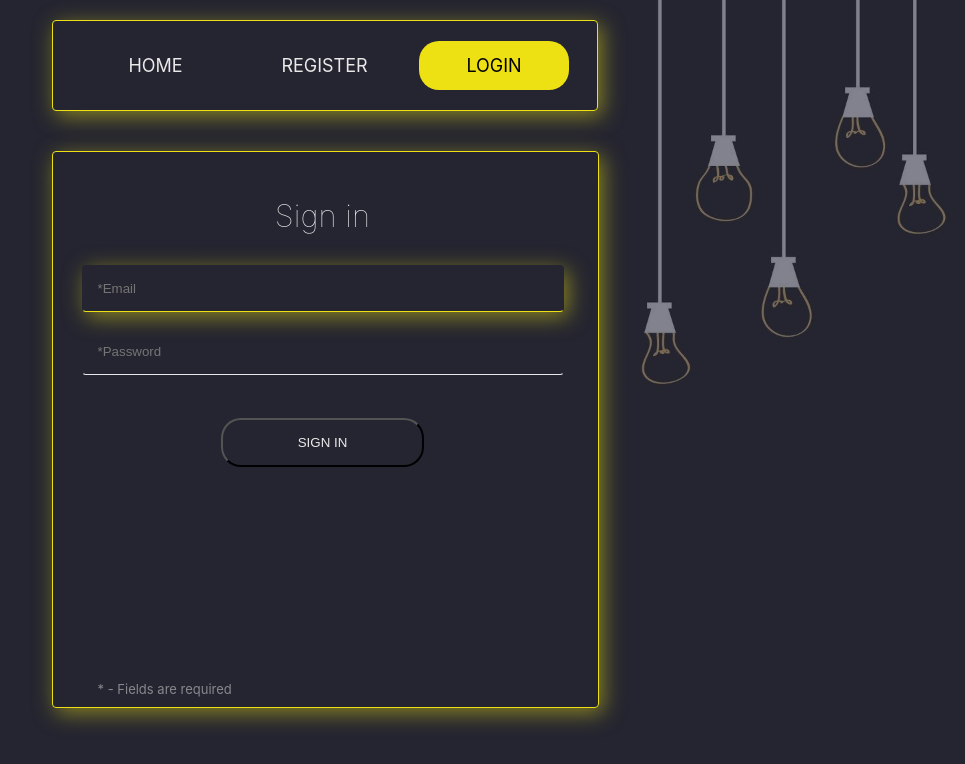
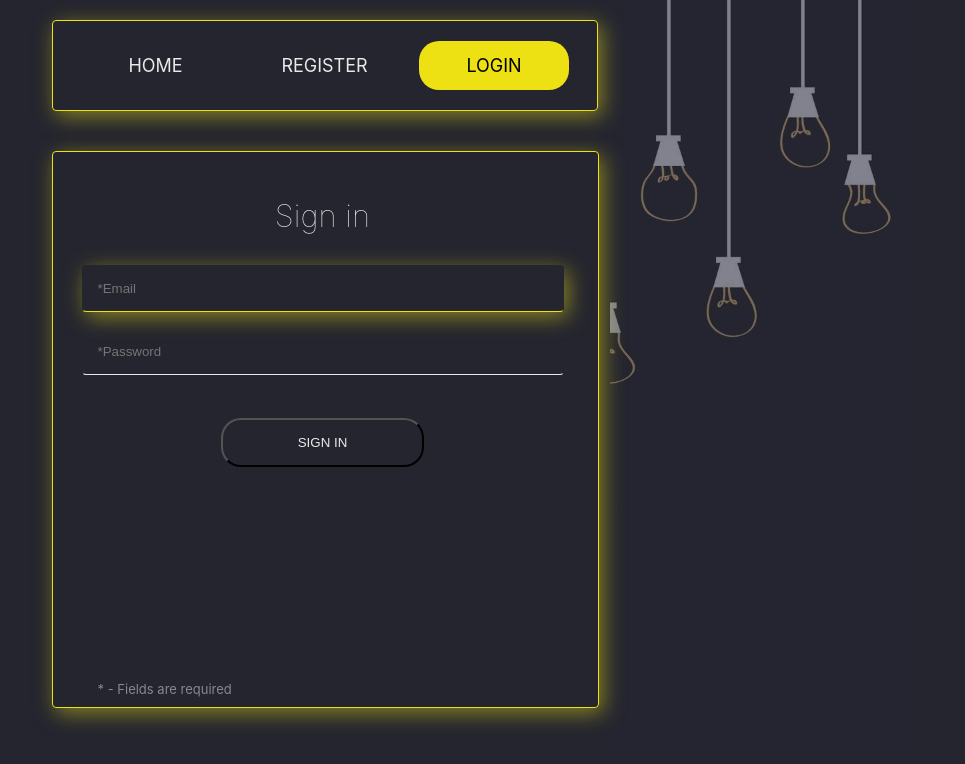
Before and after one commit to AnnaFedorovaGit/contact-list, a React (Create React App) app: page /goit-react-hw-08-phonebook/login in a window 1280 px wide. Shown: the top 764 px of the page, without its empty margins (315-1280 px from the left). Built offline with nearby package versions, Linux system fonts and the light colour scheme.

Commit message:
fix bg-image

```diff
--- a/src/components/Layout/Layout.jsx
+++ b/src/components/Layout/Layout.jsx
@@ -1,15 +1,15 @@
 import { Outlet } from 'react-router-dom';
 import UserMenu from 'components/UserMenu/UserMenu';
 
-import css from './Layout.module.css'
+import css from './Layout.module.css';
 
 
 const Layout = () => {
-
     return (
         <>
             <header className={css.header}>
                 <UserMenu />
+                <div className={css.backgroundImage}></div>
             </header>
             <main>
                 <Outlet/>
--- a/src/components/Layout/Layout.module.css
+++ b/src/components/Layout/Layout.module.css
@@ -2,3 +2,19 @@
   display: flex;
   justify-content: center;
 }
+
+.backgroundImage {
+  width: 300px;
+  height: 100vh;
+  right: 55px;
+  background-image: linear-gradient(
+      rgba(46, 47, 66, 0.6),
+      rgba(46, 47, 66, 0.6)
+    ),
+    url('../../images/bg-image.jpg');
+  background-size: cover;
+  background-repeat: no-repeat;
+  background-position: right top;
+  position: absolute;
+  z-index: -1;
+}
--- a/src/index.css
+++ b/src/index.css
@@ -20,15 +20,15 @@ body {
   font-size: 18px;
   font-weight: 400;
   color: var(--black);
-  background-color: #24252f;
-  background-image: linear-gradient(
+  background: #24252f;
+  /* background-image: linear-gradient(
       rgba(46, 47, 66, 0.6),
       rgba(46, 47, 66, 0.6)
     ),
-    url('./images/bg-image.jpg');
-  background-size: cover;
+    url('./images/bg-image.jpg'); */
+  /* background-size: cover;
   background-repeat: no-repeat;
-  background-position: center center;
+  background-position: center center; */
   height: 100vh;
   width: 100%;
 
--- a/src/pages/HomePage/HomePage.jsx
+++ b/src/pages/HomePage/HomePage.jsx
@@ -36,8 +36,8 @@ const HomePage = () => {
                     className={css.image}
                     src={contactsBook}
                     alt="A notebook"
-                    width="220"
-                    height="100"
+                    width="190"
+                    height="220"
                 />
             </div>
         </div>
```
